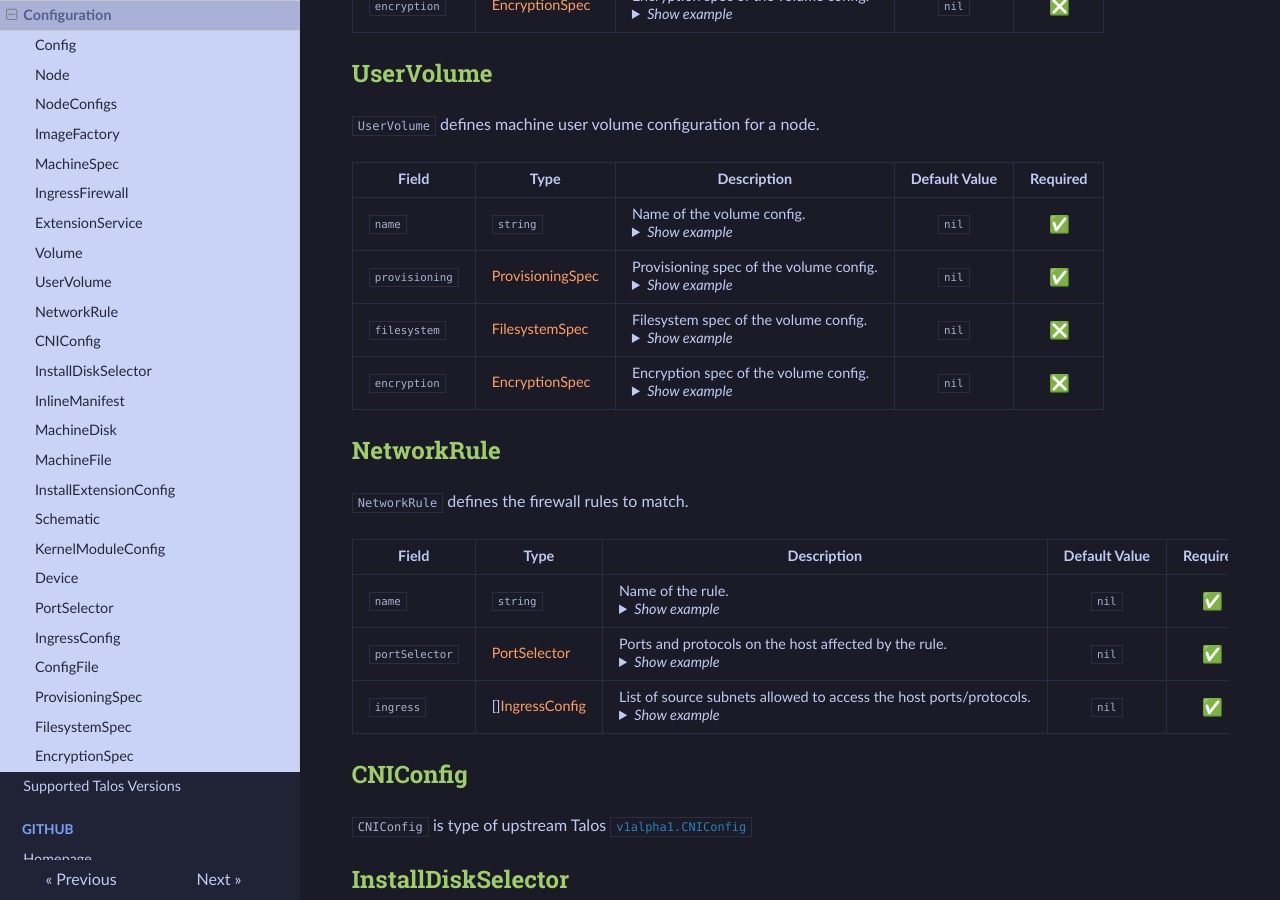
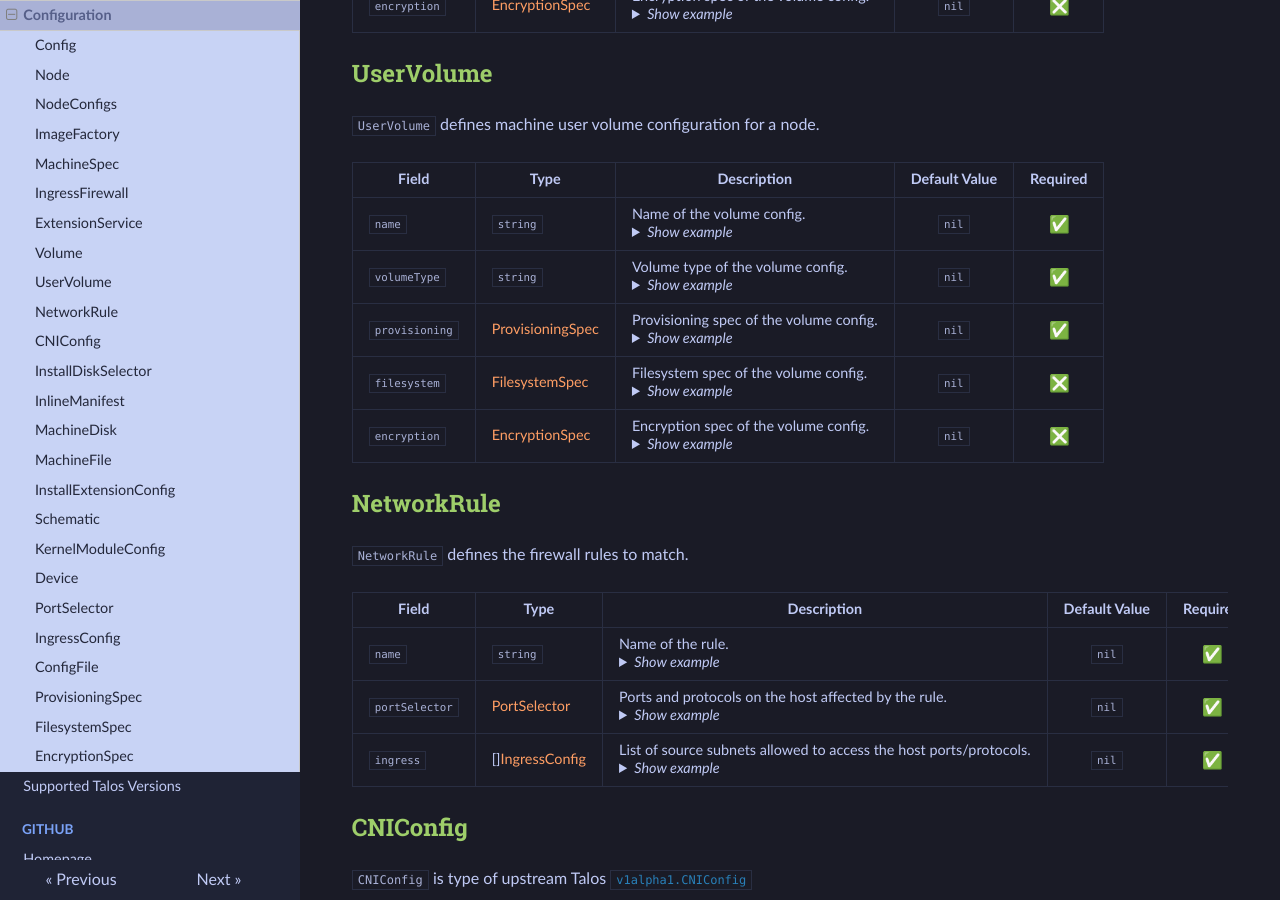
Before and after one commit to budimanjojo/talhelper, an MkDocs documentation site: the page built from docs/docs/reference/configuration.md, in a window 1280 px wide and 900 px high, scrolled down 5116 px. Built offline with MkDocs 1.6.1, drawn with Linux system fonts in a browser that asks for light colours; emoji names are drawn with the system emoji font.

Commit message:
feat(config): add `volumeType` to `userVolumes`
Signed-off-by: budimanjojo <budimanjojo@gmail.com>

````diff
--- a/docs/docs/reference/configuration.md
+++ b/docs/docs/reference/configuration.md
@@ -1105,6 +1105,18 @@ name: ceph-data
 </tr>
 
 <tr markdown="1">
+<td markdown="1">`volumeType`</td>
+<td markdown="1">`string`</td>
+<td markdown="1">Volume type of the volume config.<details><summary>*Show example*</summary>
+```yaml
+volumeType: partition
+```
+</details></td>
+<td markdown="1" align="center">`nil`</td>
+<td markdown="1" align="center">:white_check_mark:</td>
+</tr>
+
+<tr markdown="1">
 <td markdown="1">`provisioning`</td>
 <td markdown="1">[ProvisioningSpec](#provisioningspec)</td>
 <td markdown="1">Provisioning spec of the volume config.<details><summary>*Show example*</summary>
````
Also changed, not shown: 3 other files.
